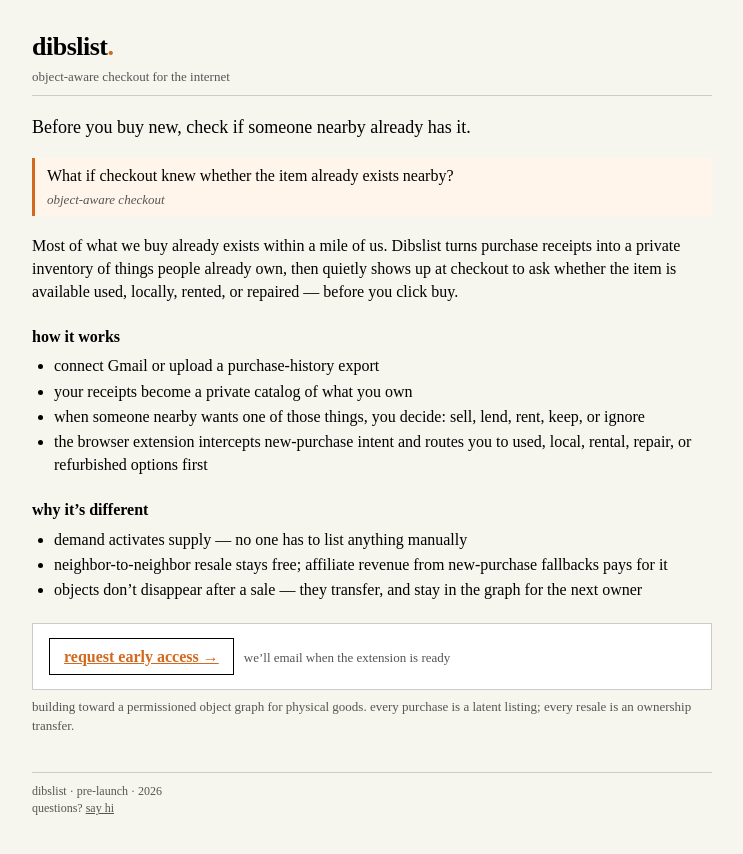
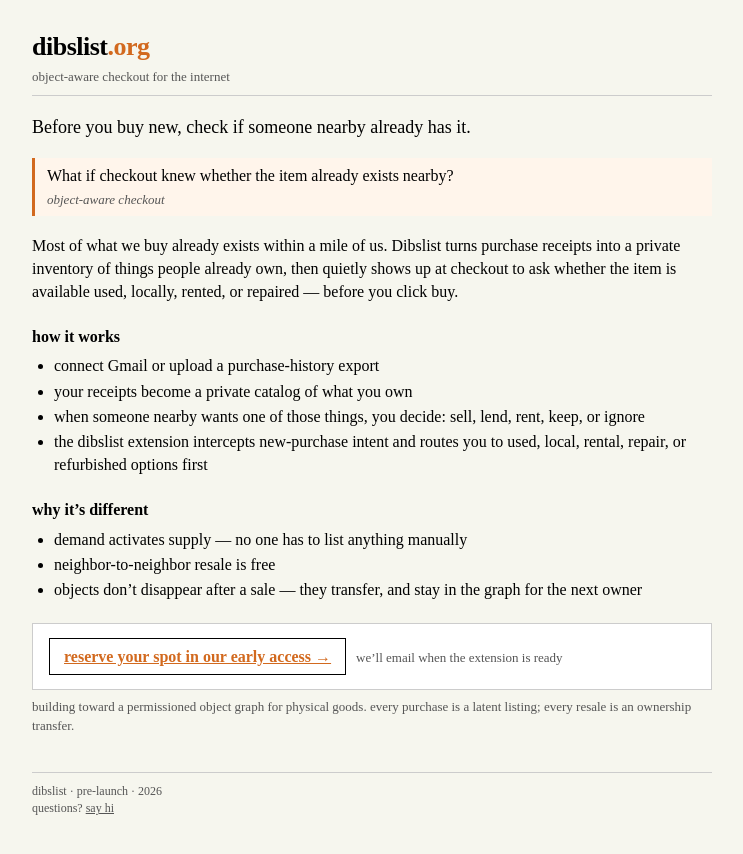
Before and after one commit to modestapproach/dibslist, a Next.js app: page / in a window 1280 px wide. Shown: the top 854 px of the page, without its empty margins (268-1011 px from the left). Built offline with nearby package versions, Linux system fonts and the light colour scheme.

Commit message:
Tweak landing copy: dibslist.org wordmark, drop affiliate mention, new CTA
https://claude.ai/code/session_011EBWLo58Lsr1j1wQmn1S96

```diff
--- a/app/page.tsx
+++ b/app/page.tsx
@@ -5,7 +5,7 @@ export default function Home() {
     <main>
       <header>
         <h1>
-          dibslist<span className="dot">.</span>
+          dibslist<span className="dot">.org</span>
         </h1>
         <div className="tag">object-aware checkout for the internet</div>
       </header>
@@ -35,7 +35,7 @@ export default function Home() {
           rent, keep, or ignore
         </li>
         <li>
-          the browser extension intercepts new-purchase intent and routes you
+          the dibslist extension intercepts new-purchase intent and routes you
           to used, local, rental, repair, or refurbished options first
         </li>
       </ul>
@@ -43,7 +43,7 @@ export default function Home() {
       <h2>why it&rsquo;s different</h2>
       <ul>
         <li>demand activates supply — no one has to list anything manually</li>
-        <li>neighbor-to-neighbor resale stays free; affiliate revenue from new-purchase fallbacks pays for it</li>
+        <li>neighbor-to-neighbor resale is free</li>
         <li>
           objects don&rsquo;t disappear after a sale — they transfer, and stay
           in the graph for the next owner
@@ -53,7 +53,7 @@ export default function Home() {
       <div className="cta">
         <div className="cta-row">
           <a className="button" href={FORM_URL} target="_blank" rel="noopener noreferrer">
-            request early access &rarr;
+            reserve your spot in our early access &rarr;
           </a>
           <span className="small">
             we&rsquo;ll email when the extension is ready
```
